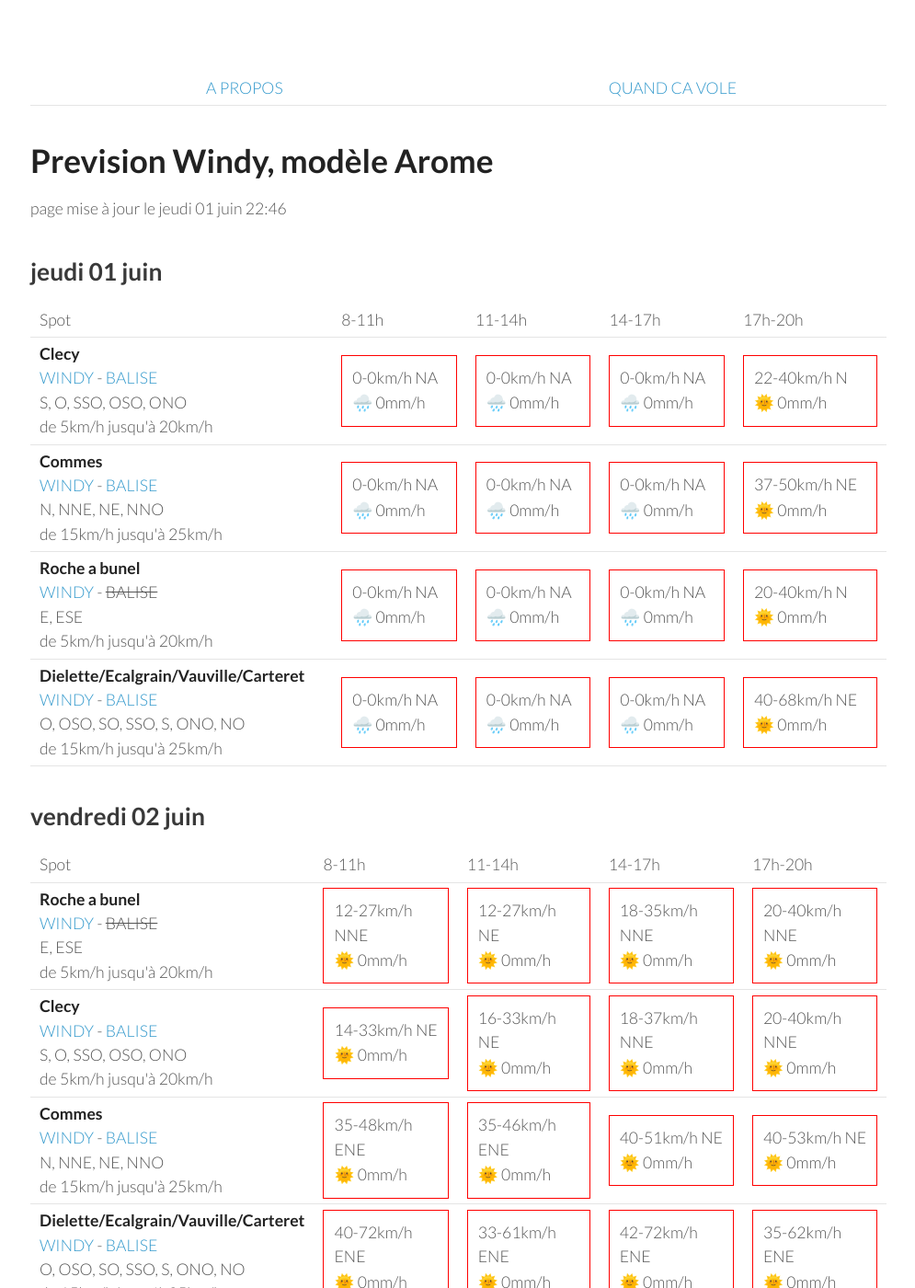
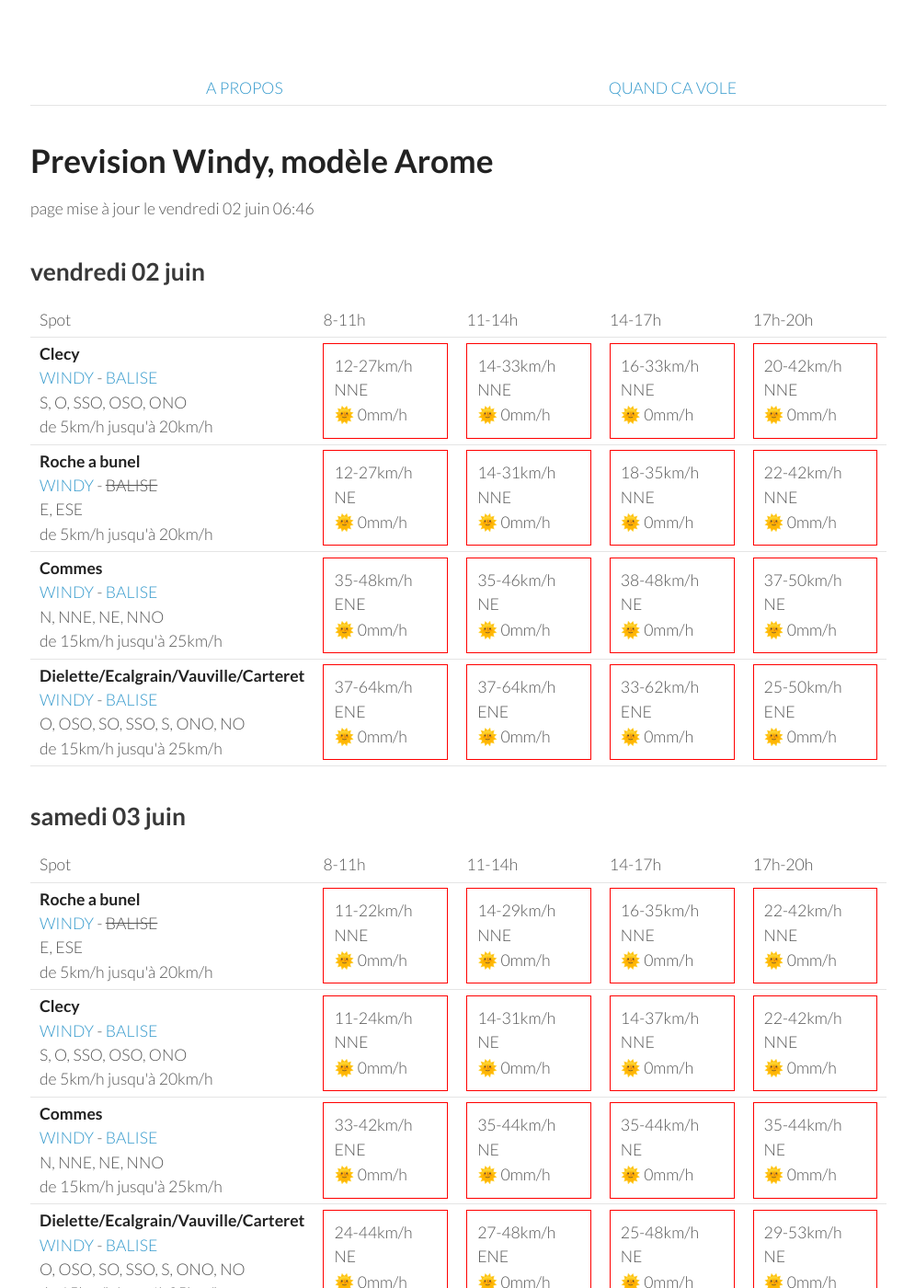
Before and after one commit to parapente-dans-le-nord/parapente-dans-le-nord.github.io, a Jekyll site: the page built from normandie.markdown, in a window 1280 px wide and 1400 px high. Shown: the whole window at 92% size, without its empty margins (25-1020 px from the left). Built offline with Jekyll 4.4.1, drawn with Linux system fonts in a browser that asks for light colours; some of the changed text lies outside the part shown.

Commit message:
update index.markdown

```diff
--- a/normandie.markdown
+++ b/normandie.markdown
@@ -7,9 +7,9 @@ title:  "Tous les spots"
 {: .links}
 
 # Prevision Windy, modèle Arome
-page mise à jour le jeudi 01 juin 22:46
+page mise à jour le vendredi 02 juin 06:46
 
-## jeudi 01 juin
+## vendredi 02 juin
 
 {::nomarkdown}
 <table>
@@ -24,72 +24,20 @@ page mise à jour le jeudi 01 juin 22:46
 <tr>
         <td><strong>Clecy</strong><br><a href="https://windy.com/48.929/-0.470?48.516,-0.470,8">WINDY</a> - <span class=""><a href="http://www.balisemeteo.com/balise.php?idBalise=122">BALISE</a> </span><br> <span class="vent-favorable">S, O, SSO, OSO, ONO</span><br><span class="force-vent">de 5km/h jusqu'à 20km/h</span> </td>
 
-            <td><div class="not-flyable"><p>0-0km/h NA</p><p>🌧️ 0mm/h</p></div></td>
-            <td><div class="not-flyable"><p>0-0km/h NA</p><p>🌧️ 0mm/h</p></div></td>
-            <td><div class="not-flyable"><p>0-0km/h NA</p><p>🌧️ 0mm/h</p></div></td>
-            <td><div class="not-flyable"><p>22-40km/h N</p><p>🌞 0mm/h</p></div></td>
+            <td><div class="not-flyable"><p>12-27km/h NNE</p><p>🌞 0mm/h</p></div></td>
+            <td><div class="not-flyable"><p>14-33km/h NNE</p><p>🌞 0mm/h</p></div></td>
+            <td><div class="not-flyable"><p>16-33km/h NNE</p><p>🌞 0mm/h</p></div></td>
+            <td><div class="not-flyable"><p>20-42km/h NNE</p><p>🌞 0mm/h</p></div></td>
 
-    </tr>
-<tr>
-        <td><strong>Commes</strong><br><a href="https://windy.com/49.346/-0.726?48.936,-0.726,8">WINDY</a> - <span class=""><a href="http://www.balisemeteo.com/balise.php?idBalise=158">BALISE</a> </span><br> <span class="vent-favorable">N, NNE, NE, NNO</span><br><span class="force-vent">de 15km/h jusqu'à 25km/h</span> </td>
-
-            <td><div class="not-flyable"><p>0-0km/h NA</p><p>🌧️ 0mm/h</p></div></td>
-            <td><div class="not-flyable"><p>0-0km/h NA</p><p>🌧️ 0mm/h</p></div></td>
-            <td><div class="not-flyable"><p>0-0km/h NA</p><p>🌧️ 0mm/h</p></div></td>
-            <td><div class="not-flyable"><p>37-50km/h NE</p><p>🌞 0mm/h</p></div></td>
 
     </tr>
 <tr>
         <td><strong>Roche a bunel</strong><br><a href="https://windy.com/48.993/-0.499?48.580,-0.499,8">WINDY</a> - <span class="no-balise"> BALISE </span><br> <span class="vent-favorable">E, ESE</span><br><span class="force-vent">de 5km/h jusqu'à 20km/h</span> </td>
 
-            <td><div class="not-flyable"><p>0-0km/h NA</p><p>🌧️ 0mm/h</p></div></td>
-            <td><div class="not-flyable"><p>0-0km/h NA</p><p>🌧️ 0mm/h</p></div></td>
-            <td><div class="not-flyable"><p>0-0km/h NA</p><p>🌧️ 0mm/h</p></div></td>
-            <td><div class="not-flyable"><p>20-40km/h N</p><p>🌞 0mm/h</p></div></td>
-
-    </tr>
-<tr>
-        <td><strong>Dielette/Ecalgrain/Vauville/Carteret</strong><br><a href="https://windy.com/49.650/-1.856?49.243,-1.856,8">WINDY</a> - <span class=""><a href="http://www.balisemeteo.com/balise.php?idBalise=81">BALISE</a> </span><br> <span class="vent-favorable">O, OSO, SO, SSO, S, ONO, NO</span><br><span class="force-vent">de 15km/h jusqu'à 25km/h</span> </td>
-
-            <td><div class="not-flyable"><p>0-0km/h NA</p><p>🌧️ 0mm/h</p></div></td>
-            <td><div class="not-flyable"><p>0-0km/h NA</p><p>🌧️ 0mm/h</p></div></td>
-            <td><div class="not-flyable"><p>0-0km/h NA</p><p>🌧️ 0mm/h</p></div></td>
-            <td><div class="not-flyable"><p>40-68km/h NE</p><p>🌞 0mm/h</p></div></td>
-
-    </tr>
-
-</tbody>
-</table>
-{:/}
-## vendredi 02 juin
-
-{::nomarkdown}
-<table>
-  <tbody>
-    <tr>
-      <td>Spot</td>
-      <td>8-11h</td>
-      <td>11-14h</td>
-      <td>14-17h</td>
-      <td>17h-20h</td>
-    </tr>
-<tr>
-        <td><strong>Roche a bunel</strong><br><a href="https://windy.com/48.993/-0.499?48.580,-0.499,8">WINDY</a> - <span class="no-balise"> BALISE </span><br> <span class="vent-favorable">E, ESE</span><br><span class="force-vent">de 5km/h jusqu'à 20km/h</span> </td>
-
-            <td><div class="not-flyable"><p>12-27km/h NNE</p><p>🌞 0mm/h</p></div></td>
             <td><div class="not-flyable"><p>12-27km/h NE</p><p>🌞 0mm/h</p></div></td>
+            <td><div class="not-flyable"><p>14-31km/h NNE</p><p>🌞 0mm/h</p></div></td>
             <td><div class="not-flyable"><p>18-35km/h NNE</p><p>🌞 0mm/h</p></div></td>
-            <td><div class="not-flyable"><p>20-40km/h NNE</p><p>🌞 0mm/h</p></div></td>
-
-
-    </tr>
-<tr>
-        <td><strong>Clecy</strong><br><a href="https://windy.com/48.929/-0.470?48.516,-0.470,8">WINDY</a> - <span class=""><a href="http://www.balisemeteo.com/balise.php?idBalise=122">BALISE</a> </span><br> <span class="vent-favorable">S, O, SSO, OSO, ONO</span><br><span class="force-vent">de 5km/h jusqu'à 20km/h</span> </td>
-
-            <td><div class="not-flyable"><p>14-33km/h NE</p><p>🌞 0mm/h</p></div></td>
-            <td><div class="not-flyable"><p>16-33km/h NE</p><p>🌞 0mm/h</p></div></td>
-            <td><div class="not-flyable"><p>18-37km/h NNE</p><p>🌞 0mm/h</p></div></td>
-            <td><div class="not-flyable"><p>20-40km/h NNE</p><p>🌞 0mm/h</p></div></td>
+            <td><div class="not-flyable"><p>22-42km/h NNE</p><p>🌞 0mm/h</p></div></td>
 
 
     </tr>
@@ -97,19 +45,19 @@ page mise à jour le jeudi 01 juin 22:46
         <td><strong>Commes</strong><br><a href="https://windy.com/49.346/-0.726?48.936,-0.726,8">WINDY</a> - <span class=""><a href="http://www.balisemeteo.com/balise.php?idBalise=158">BALISE</a> </span><br> <span class="vent-favorable">N, NNE, NE, NNO</span><br><span class="force-vent">de 15km/h jusqu'à 25km/h</span> </td>
 
             <td><div class="not-flyable"><p>35-48km/h ENE</p><p>🌞 0mm/h</p></div></td>
-            <td><div class="not-flyable"><p>35-46km/h ENE</p><p>🌞 0mm/h</p></div></td>
-            <td><div class="not-flyable"><p>40-51km/h NE</p><p>🌞 0mm/h</p></div></td>
-            <td><div class="not-flyable"><p>40-53km/h NE</p><p>🌞 0mm/h</p></div></td>
+            <td><div class="not-flyable"><p>35-46km/h NE</p><p>🌞 0mm/h</p></div></td>
+            <td><div class="not-flyable"><p>38-48km/h NE</p><p>🌞 0mm/h</p></div></td>
+            <td><div class="not-flyable"><p>37-50km/h NE</p><p>🌞 0mm/h</p></div></td>
 
 
     </tr>
 <tr>
         <td><strong>Dielette/Ecalgrain/Vauville/Carteret</strong><br><a href="https://windy.com/49.650/-1.856?49.243,-1.856,8">WINDY</a> - <span class=""><a href="http://www.balisemeteo.com/balise.php?idBalise=81">BALISE</a> </span><br> <span class="vent-favorable">O, OSO, SO, SSO, S, ONO, NO</span><br><span class="force-vent">de 15km/h jusqu'à 25km/h</span> </td>
 
-            <td><div class="not-flyable"><p>40-72km/h ENE</p><p>🌞 0mm/h</p></div></td>
-            <td><div class="not-flyable"><p>33-61km/h ENE</p><p>🌞 0mm/h</p></div></td>
-            <td><div class="not-flyable"><p>42-72km/h ENE</p><p>🌞 0mm/h</p></div></td>
-            <td><div class="not-flyable"><p>35-62km/h ENE</p><p>🌞 0mm/h</p></div></td>
+            <td><div class="not-flyable"><p>37-64km/h ENE</p><p>🌞 0mm/h</p></div></td>
+            <td><div class="not-flyable"><p>37-64km/h ENE</p><p>🌞 0mm/h</p></div></td>
+            <td><div class="not-flyable"><p>33-62km/h ENE</p><p>🌞 0mm/h</p></div></td>
+            <td><div class="not-flyable"><p>25-50km/h ENE</p><p>🌞 0mm/h</p></div></td>
 
 
     </tr>
@@ -132,20 +80,20 @@ page mise à jour le jeudi 01 juin 22:46
 <tr>
         <td><strong>Roche a bunel</strong><br><a href="https://windy.com/48.993/-0.499?48.580,-0.499,8">WINDY</a> - <span class="no-balise"> BALISE </span><br> <span class="vent-favorable">E, ESE</span><br><span class="force-vent">de 5km/h jusqu'à 20km/h</span> </td>
 
-            <td><div class="not-flyable"><p>5-14km/h NE</p><p>🌞 0mm/h</p></div></td>
-            <td><div class="not-flyable"><p>14-31km/h NE</p><p>🌞 0mm/h</p></div></td>
-            <td><div class="not-flyable"><p>18-42km/h NE</p><p>🌞 0mm/h</p></div></td>
-            <td><div class="not-flyable"><p>24-48km/h NNE</p><p>🌞 0mm/h</p></div></td>
+            <td><div class="not-flyable"><p>11-22km/h NNE</p><p>🌞 0mm/h</p></div></td>
+            <td><div class="not-flyable"><p>14-29km/h NNE</p><p>🌞 0mm/h</p></div></td>
+            <td><div class="not-flyable"><p>16-35km/h NNE</p><p>🌞 0mm/h</p></div></td>
+            <td><div class="not-flyable"><p>22-42km/h NNE</p><p>🌞 0mm/h</p></div></td>
 
 
     </tr>
 <tr>
         <td><strong>Clecy</strong><br><a href="https://windy.com/48.929/-0.470?48.516,-0.470,8">WINDY</a> - <span class=""><a href="http://www.balisemeteo.com/balise.php?idBalise=122">BALISE</a> </span><br> <span class="vent-favorable">S, O, SSO, OSO, ONO</span><br><span class="force-vent">de 5km/h jusqu'à 20km/h</span> </td>
 
-            <td><div class="not-flyable"><p>11-18km/h NNE</p><p>🌞 0mm/h</p></div></td>
-            <td><div class="not-flyable"><p>12-31km/h NE</p><p>🌞 0mm/h</p></div></td>
-            <td><div class="not-flyable"><p>18-40km/h NE</p><p>🌞 0mm/h</p></div></td>
-            <td><div class="not-flyable"><p>20-44km/h NNE</p><p>🌞 0mm/h</p></div></td>
+            <td><div class="not-flyable"><p>11-24km/h NNE</p><p>🌞 0mm/h</p></div></td>
+            <td><div class="not-flyable"><p>14-31km/h NE</p><p>🌞 0mm/h</p></div></td>
+            <td><div class="not-flyable"><p>14-37km/h NNE</p><p>🌞 0mm/h</p></div></td>
+            <td><div class="not-flyable"><p>22-42km/h NNE</p><p>🌞 0mm/h</p></div></td>
 
 
     </tr>
@@ -153,9 +101,9 @@ page mise à jour le jeudi 01 juin 22:46
         <td><strong>Commes</strong><br><a href="https://windy.com/49.346/-0.726?48.936,-0.726,8">WINDY</a> - <span class=""><a href="http://www.balisemeteo.com/balise.php?idBalise=158">BALISE</a> </span><br> <span class="vent-favorable">N, NNE, NE, NNO</span><br><span class="force-vent">de 15km/h jusqu'à 25km/h</span> </td>
 
             <td><div class="not-flyable"><p>33-42km/h ENE</p><p>🌞 0mm/h</p></div></td>
-            <td><div class="not-flyable"><p>27-44km/h NE</p><p>🌞 0mm/h</p></div></td>
-            <td><div class="not-flyable"><p>29-46km/h NE</p><p>🌞 0mm/h</p></div></td>
-            <td><div class="not-flyable"><p>29-48km/h NE</p><p>🌞 0mm/h</p></div></td>
+            <td><div class="not-flyable"><p>35-44km/h NE</p><p>🌞 0mm/h</p></div></td>
+            <td><div class="not-flyable"><p>35-44km/h NE</p><p>🌞 0mm/h</p></div></td>
+            <td><div class="not-flyable"><p>35-44km/h NE</p><p>🌞 0mm/h</p></div></td>
 
 
     </tr>
@@ -163,9 +111,9 @@ page mise à jour le jeudi 01 juin 22:46
         <td><strong>Dielette/Ecalgrain/Vauville/Carteret</strong><br><a href="https://windy.com/49.650/-1.856?49.243,-1.856,8">WINDY</a> - <span class=""><a href="http://www.balisemeteo.com/balise.php?idBalise=81">BALISE</a> </span><br> <span class="vent-favorable">O, OSO, SO, SSO, S, ONO, NO</span><br><span class="force-vent">de 15km/h jusqu'à 25km/h</span> </td>
 
             <td><div class="not-flyable"><p>24-44km/h NE</p><p>🌞 0mm/h</p></div></td>
-            <td><div class="not-flyable"><p>29-44km/h ENE</p><p>🌞 0mm/h</p></div></td>
-            <td><div class="not-flyable"><p>29-44km/h ENE</p><p>🌞 0mm/h</p></div></td>
-            <td><div class="not-flyable"><p>29-44km/h NE</p><p>🌞 0mm/h</p></div></td>
+            <td><div class="not-flyable"><p>27-48km/h ENE</p><p>🌞 0mm/h</p></div></td>
+            <td><div class="not-flyable"><p>25-48km/h NE</p><p>🌞 0mm/h</p></div></td>
+            <td><div class="not-flyable"><p>29-53km/h NE</p><p>🌞 0mm/h</p></div></td>
 
 
     </tr>
@@ -189,9 +137,9 @@ page mise à jour le jeudi 01 juin 22:46
         <td><strong>Clecy</strong><br><a href="https://windy.com/48.929/-0.470?48.516,-0.470,8">WINDY</a> - <span class=""><a href="http://www.balisemeteo.com/balise.php?idBalise=122">BALISE</a> </span><br> <span class="vent-favorable">S, O, SSO, OSO, ONO</span><br><span class="force-vent">de 5km/h jusqu'à 20km/h</span> </td>
 
             <td><div class="not-flyable"><p>11-20km/h NNE</p><p>🌞 0mm/h</p></div></td>
-            <td><div class="not-flyable"><p>12-29km/h NNE</p><p>🌞 0mm/h</p></div></td>
-            <td><div class="not-flyable"><p>16-37km/h NNE</p><p>🌞 0mm/h</p></div></td>
-            <td><div class="not-flyable"><p>18-42km/h NNE</p><p>🌞 0mm/h</p></div></td>
+            <td><div class="not-flyable"><p>12-29km/h NE</p><p>🌞 0mm/h</p></div></td>
+            <td><div class="not-flyable"><p>16-37km/h NE</p><p>🌞 0mm/h</p></div></td>
+            <td><div class="not-flyable"><p>20-42km/h NNE</p><p>🌞 0mm/h</p></div></td>
 
 
     </tr>
@@ -199,28 +147,28 @@ page mise à jour le jeudi 01 juin 22:46
         <td><strong>Roche a bunel</strong><br><a href="https://windy.com/48.993/-0.499?48.580,-0.499,8">WINDY</a> - <span class="no-balise"> BALISE </span><br> <span class="vent-favorable">E, ESE</span><br><span class="force-vent">de 5km/h jusqu'à 20km/h</span> </td>
 
             <td><div class="not-flyable"><p>11-20km/h NNE</p><p>🌞 0mm/h</p></div></td>
-            <td><div class="not-flyable"><p>12-29km/h NNE</p><p>🌞 0mm/h</p></div></td>
-            <td><div class="not-flyable"><p>16-37km/h NNE</p><p>🌞 0mm/h</p></div></td>
-            <td><div class="not-flyable"><p>20-44km/h NNE</p><p>🌞 0mm/h</p></div></td>
+            <td><div class="not-flyable"><p>12-29km/h NE</p><p>🌞 0mm/h</p></div></td>
+            <td><div class="not-flyable"><p>16-38km/h NNE</p><p>🌞 0mm/h</p></div></td>
+            <td><div class="not-flyable"><p>22-46km/h NNE</p><p>🌞 0mm/h</p></div></td>
 
 
     </tr>
 <tr>
         <td><strong>Commes</strong><br><a href="https://windy.com/49.346/-0.726?48.936,-0.726,8">WINDY</a> - <span class=""><a href="http://www.balisemeteo.com/balise.php?idBalise=158">BALISE</a> </span><br> <span class="vent-favorable">N, NNE, NE, NNO</span><br><span class="force-vent">de 15km/h jusqu'à 25km/h</span> </td>
 
-            <td><div class="not-flyable"><p>20-31km/h NE</p><p>🌞 0mm/h</p></div></td>
-            <td><div class="not-flyable"><p>22-35km/h NE</p><p>🌞 0mm/h</p></div></td>
-            <td><div class="not-flyable"><p>25-40km/h NE</p><p>🌞 0mm/h</p></div></td>
+            <td><div class="not-flyable"><p>20-31km/h ENE</p><p>🌞 0mm/h</p></div></td>
+            <td><div class="not-flyable"><p>22-37km/h NE</p><p>🌞 0mm/h</p></div></td>
             <td><div class="not-flyable"><p>27-44km/h NE</p><p>🌞 0mm/h</p></div></td>
+            <td><div class="not-flyable"><p>27-46km/h NE</p><p>🌞 0mm/h</p></div></td>
 
 
     </tr>
 <tr>
         <td><strong>Dielette/Ecalgrain/Vauville/Carteret</strong><br><a href="https://windy.com/49.650/-1.856?49.243,-1.856,8">WINDY</a> - <span class=""><a href="http://www.balisemeteo.com/balise.php?idBalise=81">BALISE</a> </span><br> <span class="vent-favorable">O, OSO, SO, SSO, S, ONO, NO</span><br><span class="force-vent">de 15km/h jusqu'à 25km/h</span> </td>
 
-            <td><div class="not-flyable"><p>24-35km/h NE</p><p>🌞 0mm/h</p></div></td>
-            <td><div class="not-flyable"><p>27-40km/h NE</p><p>🌞 0mm/h</p></div></td>
-            <td><div class="not-flyable"><p>29-42km/h ENE</p><p>🌞 0mm/h</p></div></td>
+            <td><div class="not-flyable"><p>25-37km/h ENE</p><p>🌞 0mm/h</p></div></td>
+            <td><div class="not-flyable"><p>27-42km/h ENE</p><p>🌞 0mm/h</p></div></td>
+            <td><div class="not-flyable"><p>31-44km/h ENE</p><p>🌞 0mm/h</p></div></td>
             <td><div class="not-flyable"><p>31-46km/h ENE</p><p>🌞 0mm/h</p></div></td>
 
 
@@ -254,8 +202,8 @@ page mise à jour le jeudi 01 juin 22:46
 <tr>
         <td><strong>Roche a bunel</strong><br><a href="https://windy.com/48.993/-0.499?48.580,-0.499,8">WINDY</a> - <span class="no-balise"> BALISE </span><br> <span class="vent-favorable">E, ESE</span><br><span class="force-vent">de 5km/h jusqu'à 20km/h</span> </td>
 
-            <td><div class="not-flyable"><p>11-24km/h NNE</p><p>🌞 0mm/h</p></div></td>
-            <td><div class="not-flyable"><p>14-31km/h NNE</p><p>🌞 0mm/h</p></div></td>
+            <td><div class="not-flyable"><p>12-25km/h NNE</p><p>🌞 0mm/h</p></div></td>
+            <td><div class="not-flyable"><p>12-31km/h NNE</p><p>🌞 0mm/h</p></div></td>
             <td><div class="not-flyable"><p>18-38km/h NNE</p><p>🌞 0mm/h</p></div></td>
             <td><div class="not-flyable"><p>20-42km/h NNE</p><p>🌞 0mm/h</p></div></td>
 
@@ -264,8 +212,8 @@ page mise à jour le jeudi 01 juin 22:46
 <tr>
         <td><strong>Commes</strong><br><a href="https://windy.com/49.346/-0.726?48.936,-0.726,8">WINDY</a> - <span class=""><a href="http://www.balisemeteo.com/balise.php?idBalise=158">BALISE</a> </span><br> <span class="vent-favorable">N, NNE, NE, NNO</span><br><span class="force-vent">de 15km/h jusqu'à 25km/h</span> </td>
 
-            <td><div class="not-flyable"><p>25-40km/h ENE</p><p>🌞 0mm/h</p></div></td>
-            <td><div class="not-flyable"><p>25-42km/h NE</p><p>🌞 0mm/h</p></div></td>
+            <td><div class="not-flyable"><p>24-38km/h ENE</p><p>🌞 0mm/h</p></div></td>
+            <td><div class="not-flyable"><p>25-40km/h NE</p><p>🌞 0mm/h</p></div></td>
             <td><div class="not-flyable"><p>27-44km/h NE</p><p>🌞 0mm/h</p></div></td>
             <td><div class="not-flyable"><p>27-46km/h NE</p><p>🌞 0mm/h</p></div></td>
 
```
